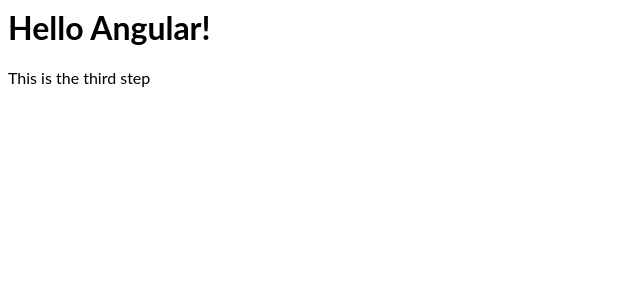
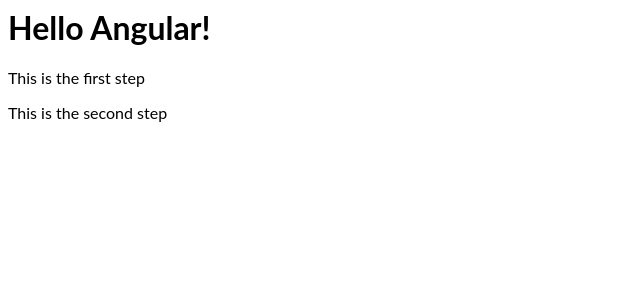
Before and after one commit to davenlin19/project-based, an Angular app: page / in a window 1280 px wide. Shown: the top 300 px of the page, without its empty margins (0-640 px from the left). Built offline with nearby package versions, Linux system fonts and the light colour scheme.

Commit message:
1 file modified

```diff
--- a/src/app/app.component.html
+++ b/src/app/app.component.html
@@ -1,4 +1,8 @@
 <hello name="{{ name }}"></hello>
 <p>
-  This is the third step
+  This is the first step
 </p>
+<p>
+  This is the second step
+</p>
+<!-- create a paragrapht with content "This is the third step" -->
```
